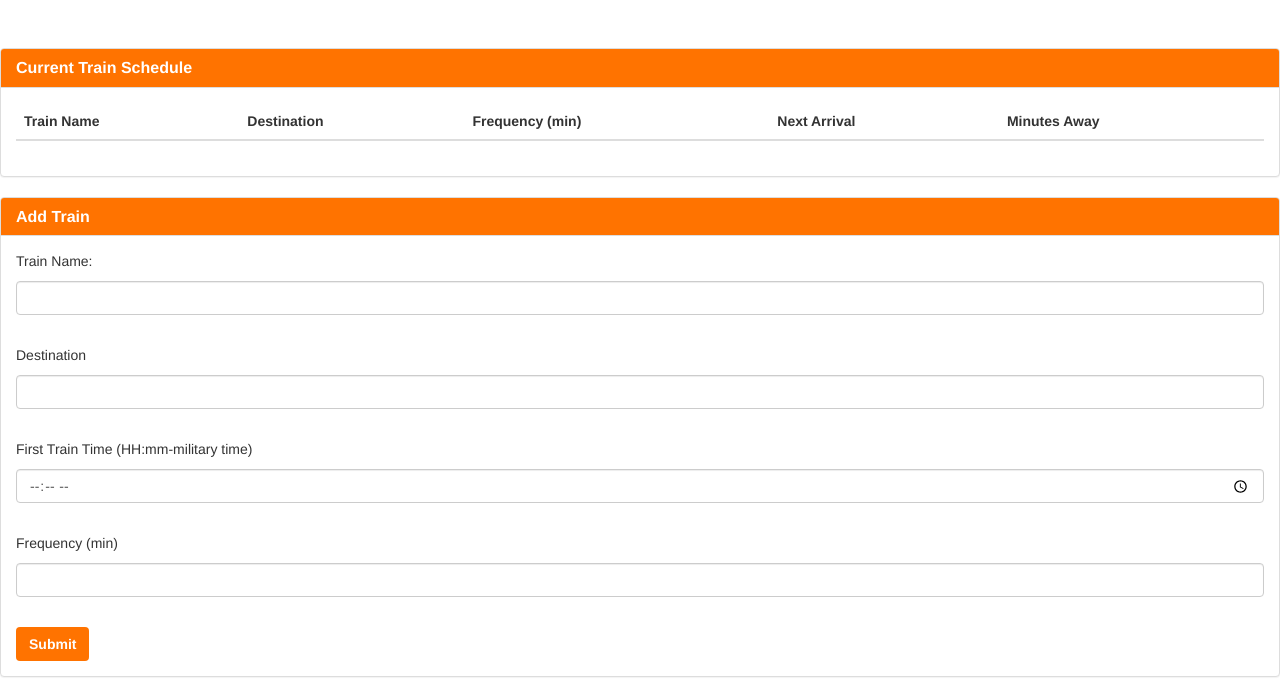
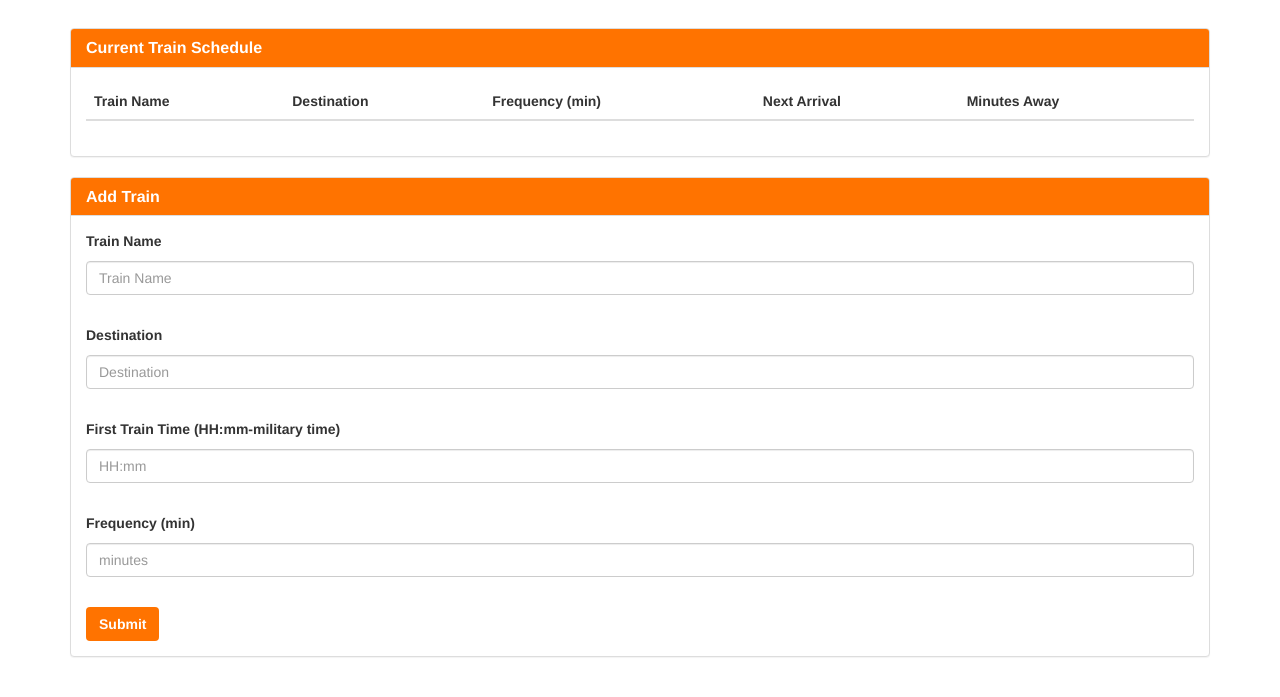
Before and after one commit to nkand84/Train-Scheduler, a plain HTML site: page index.html in a window 1280 px wide. Shown: the part 328-1025 px from the top of the page. Drawn offline with nearby package versions, Linux system fonts and the light colour scheme; no server answers.

Commit message:
added input validation to first time, looks good

```diff
--- a/assets/javascript/app.js
+++ b/assets/javascript/app.js
@@ -1,3 +1,7 @@
+$(document).ready(function () {
+    setInterval(function () {
+        window.location.reload();
+    }, 60000); //refresh page every 1min
     // Initialize Firebase
     var config = {
         apiKey: "AIzaSyDitwYbZKuU6ushRbnJhvGQwLet0zTPGsk",
@@ -8,6 +12,7 @@ var config = {
         messagingSenderId: "213274866428"
     };
     firebase.initializeApp(config);
+
     // reference to database
     var database = firebase.database().ref();
     var trainRef = database.child("TrainSchedule");
@@ -22,18 +27,29 @@ $("#submit-button").on("click", function (event) {
         var frequency = $("#frequency").val();
         // displaying the values to the table
         // write the data to the database
+        console.log(moment(trainTime, "HH:mm"));
+        console.log(moment(trainTime, "HH:mm").isValid());
+        if (!moment(trainTime, "HH:mm").isValid()) {
+            alert("enter a valid HH:mm time format");
+            empty();
+        }
+        else {
             trainRef.push({
                 TName: trainName,
                 Tdest: destination,
                 Ttime: trainTime,
                 Tfreq: frequency
             });
+            empty();
+        }
+    });
+    // empty input fields
+    function empty() {
         $("#train-name").val("");
         $("#train-time").val("");
         $("#destination").val("");
         $("#frequency").val("");
-});
-
+    }
     //get data from database
     trainRef.on("child_added", function (snapshot) {
         console.log(snapshot.val().TName);
@@ -43,29 +59,25 @@ trainRef.on("child_added", function (snapshot) {
         var td3 = $("<td>").text(snapshot.val().Tfreq);
         var time = snapshot.val().Ttime;
         var freq = snapshot.val().Tfreq;
-    // arrivalTime(time);
         var firstTime = time;
         var tFrequency = freq;
         var firstTimeConverted = moment(firstTime, "HH:mm").subtract(1, "years");
-    console.log(firstTimeConverted);
         // Current Time
         var currentTime = moment();
-    console.log("CURRENT TIME: " + moment(currentTime).format("hh:mm"));
+        console.log("CURRENT TIME: " + moment(currentTime).format("hh:mm A"));
         // Difference between the times
         var diffTime = moment().diff(moment(firstTimeConverted), "minutes");
-    console.log("DIFFERENCE IN TIME: " + diffTime);
         // Time apart (remainder)
         var tRemainder = diffTime % tFrequency;
         console.log(tRemainder);
         // Minute Until Train
         var tMinutesTillTrain = tFrequency - tRemainder;
-    console.log("MINUTES TILL TRAIN: " + tMinutesTillTrain);
         // Next Train
         var nextTrain = moment().add(tMinutesTillTrain, "minutes");
-    console.log("ARRIVAL TIME: " + moment(nextTrain).format("hh:mm"));
-    var td4 = $("<td>").text(nextTrain);
+        var td4 = $("<td>").text(moment(nextTrain).format("hh:mm A"));
         var td5 = $("<td>").text(tMinutesTillTrain);
         tr.append(td1, td2, td3, td4, td5);
         $("tbody").append(tr);
 
     });
+});
--- a/index.html
+++ b/index.html
@@ -24,13 +24,14 @@
 <body>
 
 
-    <div class='container-fluid'>
+    <div class='container'>
 
         <div class='jumbotron text-center row'>
-            <h1><img src="assets/images/choo-orange.png" alt="train">San diego Train Station</h1>
+            <h1>
+                <img src="assets/images/choo-orange.png" alt="train">San diego Train Station</h1>
         </div>
-        <br>
-    </div>
+
+
 
         <div class='row' id="train-schedule">
             <div class='col-lg-12'>
@@ -71,38 +72,47 @@
                             <strong>Add Train</strong>
                         </h3>
                     </div>
-
+                    <form>
                         <div class='panel-body'>
-                    <p>Train Name:</p>
-                    <input type="text" class="form-control" id="train-name">
+                            <p>
+                                <strong>Train Name</strong>
+                            </p>
+                            <input type="text" class="form-control" id="train-name" placeholder="Train Name" required>
                         </div>
 
 
                         <div class='panel-body'>
-                    <p>Destination</p>
-                    <input type="text" class="form-control" id="destination">
+                            <p>
+                                <strong>Destination</strong>
+                            </p>
+                            <input type="text" class="form-control" id="destination" placeholder="Destination">
                         </div>
 
 
                         <div class="panel-body">
-                    <p>First Train Time (HH:mm-military time)</p>
-                    <input type="time" class="form-control" id="train-time">
+                            <p>
+                                <strong>First Train Time (HH:mm-military time)</strong>
+                            </p>
+                            <input type="text" class="form-control" id="train-time" placeholder="HH:mm">
                         </div>
 
                         <div class="panel-body">
-                    <p>Frequency (min)</p>
-                    <input type="number" class="form-control" id="frequency">
+                            <p>
+                                <strong>Frequency (min)</strong>
+                            </p>
+                            <input type="number" class="form-control" id="frequency" placeholder="minutes" required>
                         </div>
 
                         <div class="panel-body">
                             <button id="submit-button" class="btn">Submit</button>
+                        </div>
+                    </form>
 
                 </div>
 
             </div>
 
         </div>
-
     </div>
 
     <script src='assets/javascript/app.js'></script>
```
Lines whose indentation alone changed are shown as unchanged.
